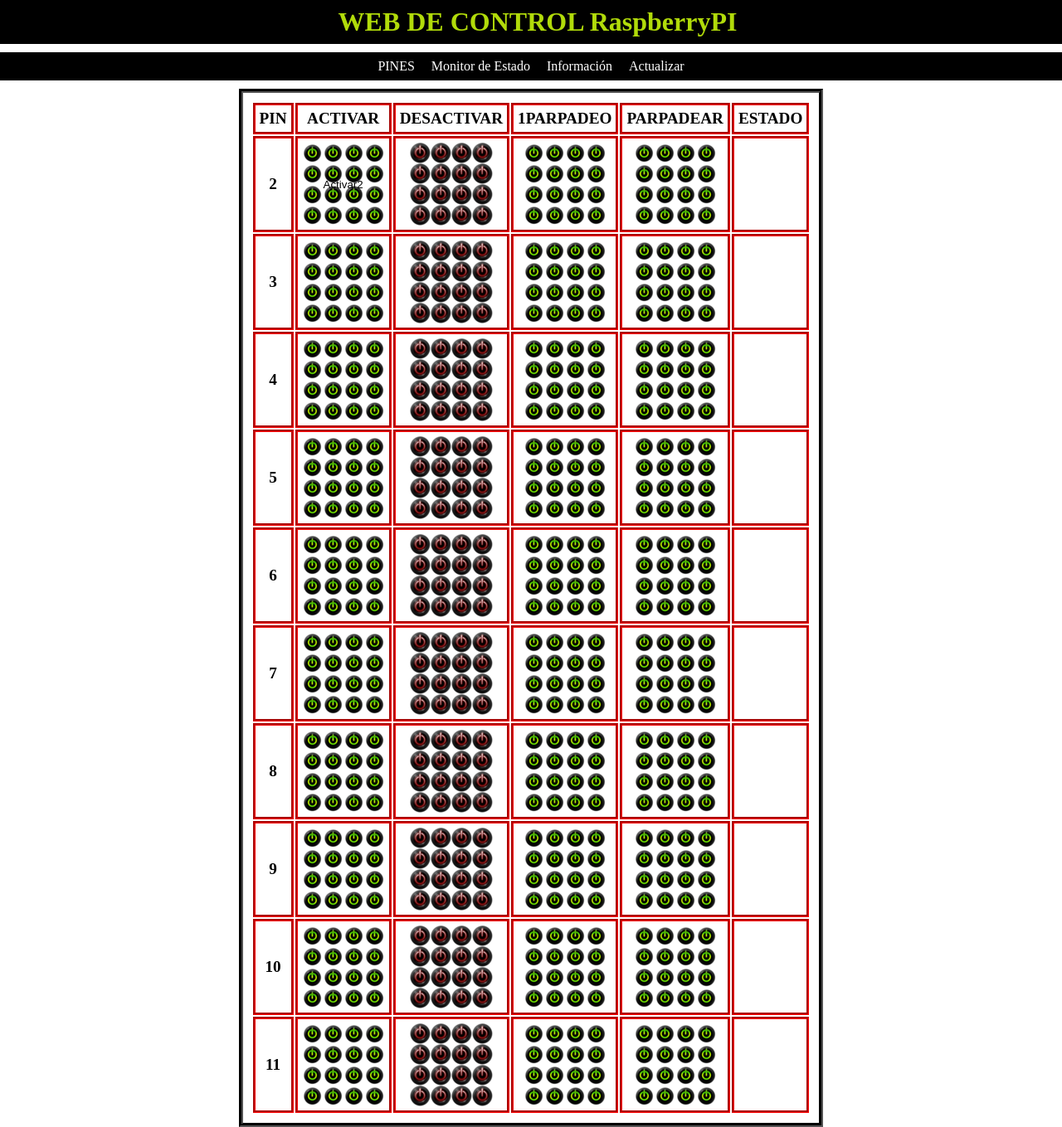
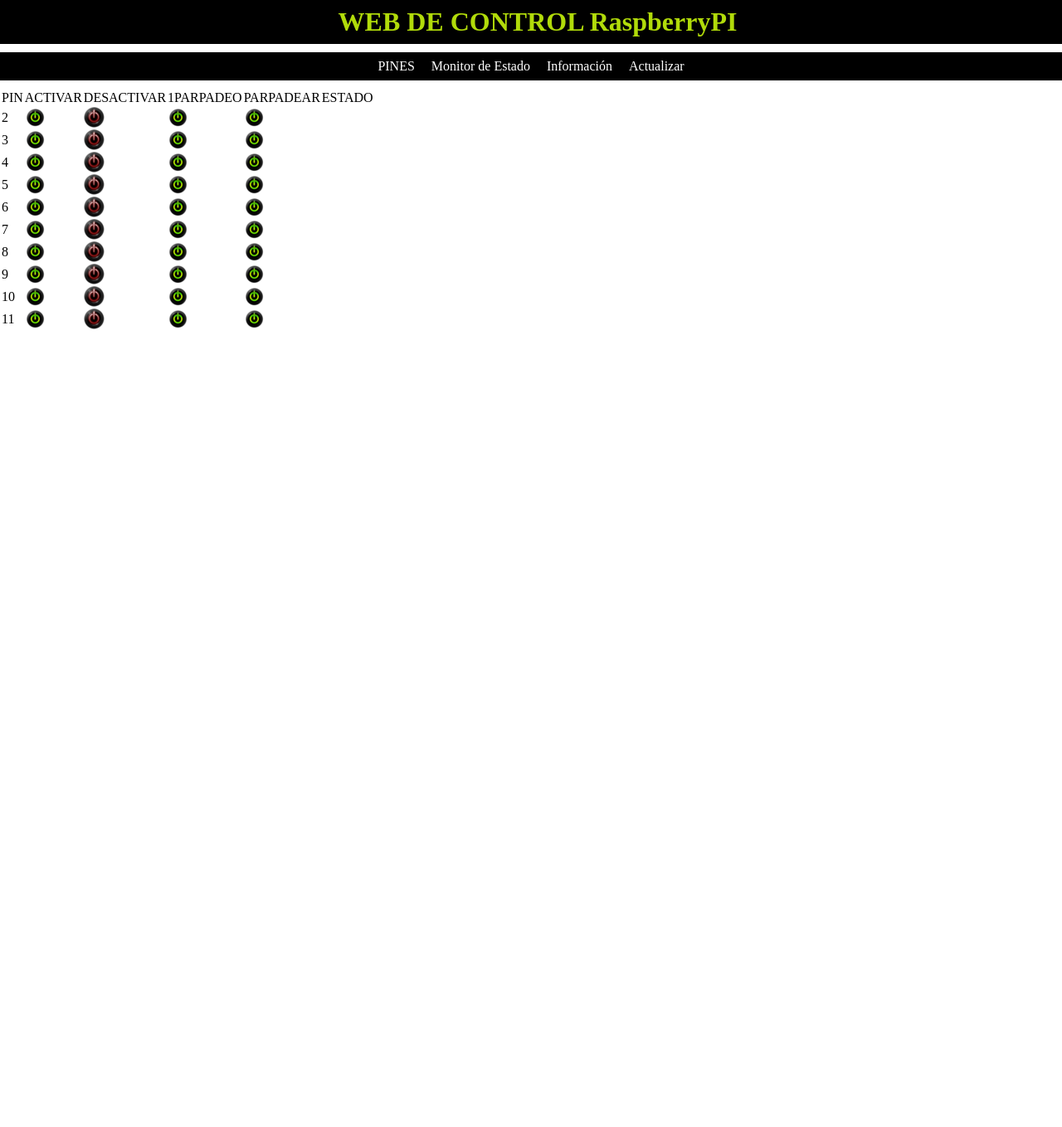
Before and after one commit to raupulus/raspberry_web, a PHP site: page / in a window 1280 px wide. Shown: the whole page at 83% size. After the commit the page ends 397 px from the top, so only its background shows below. Run offline with PHP 8.4, Linux system fonts and the light colour scheme.

Commit message:
Estilos para destacar celda y botones

```diff
--- a/Web Administración Raspberri PI/style.css
+++ b/Web Administración Raspberri PI/style.css
@@ -47,26 +47,23 @@ BARRA DE MENÚ
 TABLA CONTROL GPIO
 ----------------------
 */
-#tablaprincipal {
-	min-width: 300px;
-	max-width: 900px;
+.tablaprincipal {
 	margin: auto;
-	padding: 10px;
+	padding: 0;
 	border: 5px groove black;
 	align-content: center;
 	align-items: center;
 	text-align: center;
 	vertical-align: middle;
 }
-#tablaprincipal TD {
-	padding: 5px;
+.tablaprincipal TD {
+	padding: 0;
 	border: 3px groove red;
 	font-size: 1.2em;
 	font-weight: bolder;
 }
-#tablaprincipal IMG {
-	width: 80px;
-	height: 80px;
+.tablaprincipal .pulsador:hover {
+	background-color: orange;
 }
 
 /*
@@ -75,16 +72,21 @@ INPUT
 ----------------------
 */
 .activar {
-	width: 100px;
-	height: 100px;
+	width: 25px;
+	height: 25px;
+	color: transparent;
 	background-color: transparent;
 	background-image: url(images/on.png);
 	border: none;
 }
 .desactivar {
-	width: 100px;
-	height: 100px;
+	width: 25px;
+	height: 25px;
+	color: transparent;
 	background-color: transparent;
 	background-image: url(images/off.png);
 	border: none;
 }
+.activar:hover, .desactivar:hover {
+	cursor: pointer;
+}
```
